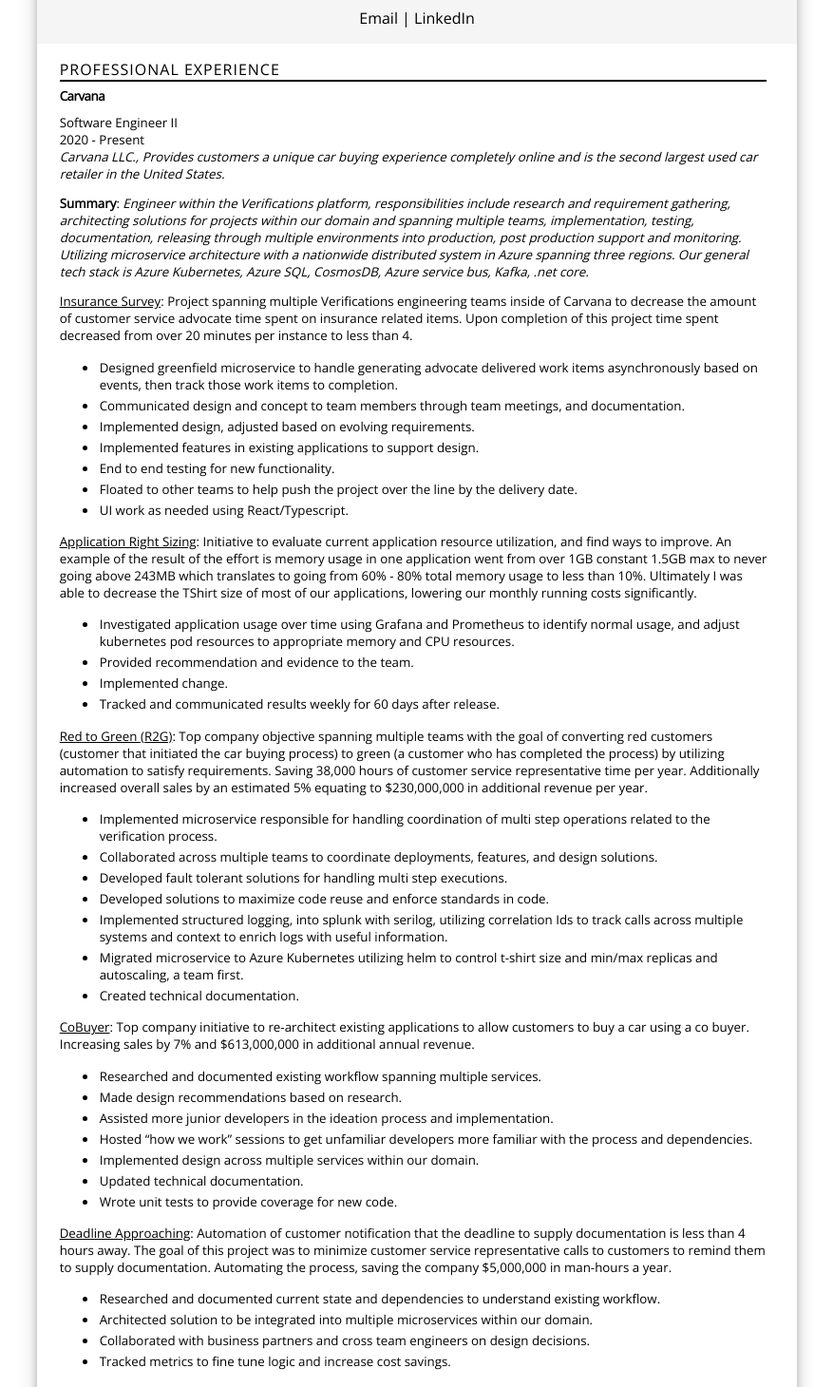
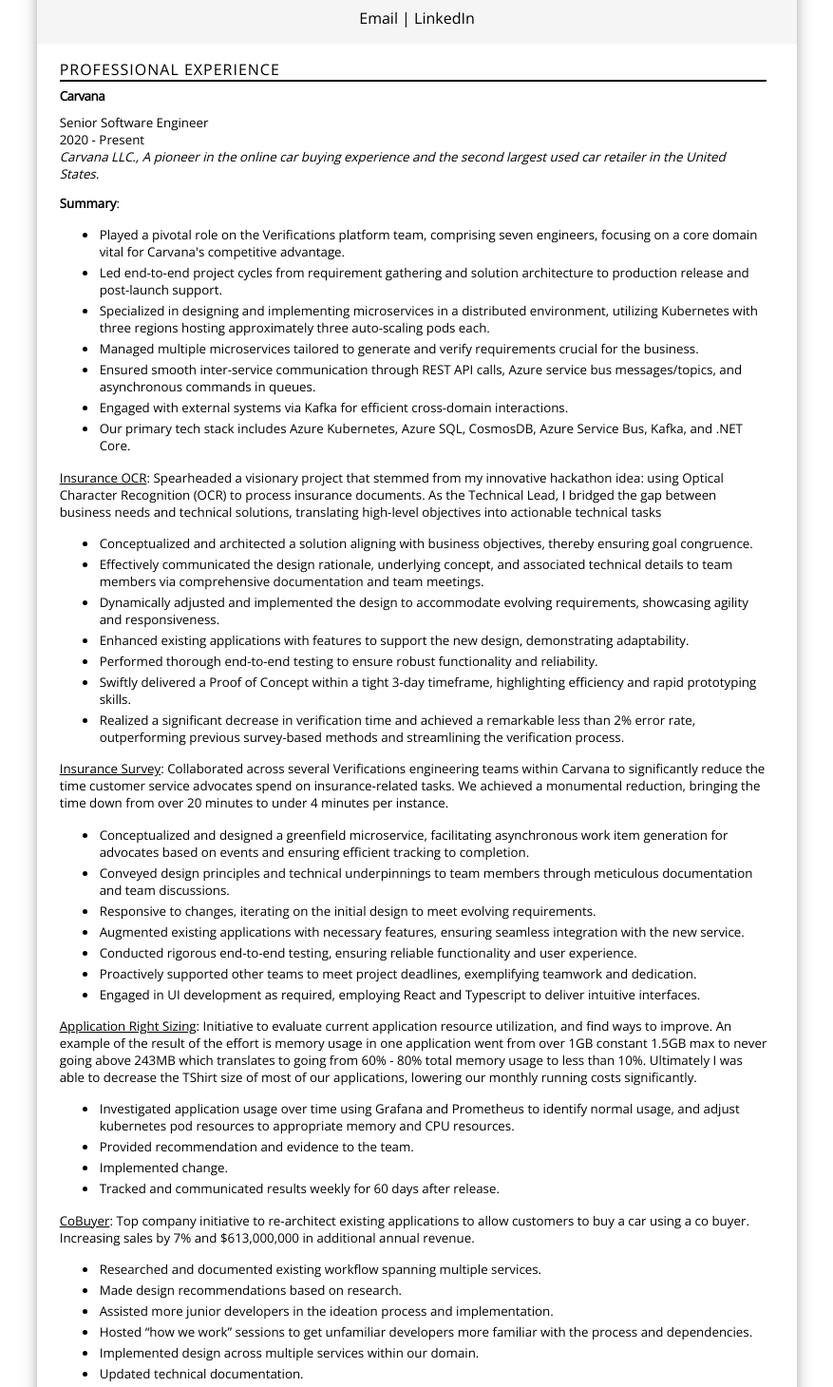
Before and after one commit to wbratz/williambratzdotcom, a Next.js app: page /resume in a window 1280 px wide. Shown: the part 540-2000 px from the top of the page at 95% size, without its empty margins (201-1078 px from the left). Built offline with nearby package versions, Linux system fonts and the light colour scheme.

Commit message:
Updates resume (#51)
Co-authored-by: Billy Bratz <williambratz00@gmail.com>

```diff
--- a/pages/resume.tsx
+++ b/pages/resume.tsx
@@ -37,55 +37,47 @@ export default function Resume() {
             <b>Carvana</b>
           </div>
           <div className={styles.resumeMainContent}>
-            Software Engineer II
+            Senior Software Engineer
             <br></br>2020 - Present
             <br></br>
             <i>
-              Carvana LLC., Provides customers a unique car buying experience
-              completely online and is the second largest used car retailer in
-              the United States.
+              Carvana LLC., A pioneer in the online car buying experience and the second largest used car retailer in the United States.
             </i>
             <p>
               <b>Summary</b>:{" "}
-              <i>
-                Engineer within the Verifications platform, responsibilities
-                include research and requirement gathering, architecting
-                solutions for projects within our domain and spanning multiple
-                teams, implementation, testing, documentation, releasing through
-                multiple environments into production, post production support
-                and monitoring. Utilizing microservice architecture with a
-                nationwide distributed system in Azure spanning three regions.
-                Our general tech stack is Azure Kubernetes, Azure SQL, CosmosDB,
-                Azure service bus, Kafka, .net core.
-              </i>
+              <ul>
+                <li>Played a pivotal role on the Verifications platform team, comprising seven engineers, focusing on a core domain vital for Carvana's competitive advantage.</li>
+                <li>Led end-to-end project cycles from requirement gathering and solution architecture to production release and post-launch support.</li>
+                <li>Specialized in designing and implementing microservices in a distributed environment, utilizing Kubernetes with three regions hosting approximately three auto-scaling pods each.</li>
+                <li>Managed multiple microservices tailored to generate and verify requirements crucial for the business.</li>
+                <li>Ensured smooth inter-service communication through REST API calls, Azure service bus messages/topics, and asynchronous commands in queues.</li>
+                <li>Engaged with external systems via Kafka for efficient cross-domain interactions.</li>
+                <li>Our primary tech stack includes Azure Kubernetes, Azure SQL, CosmosDB, Azure Service Bus, Kafka, and .NET Core.</li>
+              </ul>
             </p>
             <p>
-              <u>Insurance Survey</u>: Project spanning multiple Verifications engineering teams inside of
-              Carvana to decrease the amount of customer service advocate time spent on insurance related items.
-              Upon completion of this project time spent decreased from over 20 minutes per instance to less than 4.
+              <u>Insurance OCR</u>: Spearheaded a visionary project that stemmed from my innovative hackathon idea: using Optical Character Recognition (OCR) to process insurance documents. As the Technical Lead, I bridged the gap between business needs and technical solutions, translating high-level objectives into actionable technical tasks
             </p>
             <ul>
-              <li>
-                Designed greenfield microservice to handle generating advocate delivered work items asynchronously based on events, then track those work items to completion.
-              </li>
-              <li>
-                Communicated design and concept to team members through team meetings, and documentation.
-              </li>
-              <li>
-                Implemented design, adjusted based on evolving requirements.
-              </li>
-              <li>
-                Implemented features in existing applications to support design.
-              </li>
-              <li>
-                End to end testing for new functionality.
-              </li>
-              <li>
-                Floated to other teams to help push the project over the line by the delivery date.
-              </li>
-              <li>
-                UI work as needed using React/Typescript.
-              </li>
+              <li>Conceptualized and architected a solution aligning with business objectives, thereby ensuring goal congruence.</li>
+              <li>Effectively communicated the design rationale, underlying concept, and associated technical details to team members via comprehensive documentation and team meetings.</li>
+              <li>Dynamically adjusted and implemented the design to accommodate evolving requirements, showcasing agility and responsiveness.</li>
+              <li>Enhanced existing applications with features to support the new design, demonstrating adaptability.</li>
+              <li>Performed thorough end-to-end testing to ensure robust functionality and reliability.</li>
+              <li>Swiftly delivered a Proof of Concept within a tight 3-day timeframe, highlighting efficiency and rapid prototyping skills.</li>
+              <li>Realized a significant decrease in verification time and achieved a remarkable less than 2% error rate, outperforming previous survey-based methods and streamlining the verification process.</li>
+            </ul>
+            <p>
+              <u>Insurance Survey</u>: Collaborated across several Verifications engineering teams within Carvana to significantly reduce the time customer service advocates spend on insurance-related tasks. We achieved a monumental reduction, bringing the time down from over 20 minutes to under 4 minutes per instance.
+            </p>
+            <ul>
+                <li>Conceptualized and designed a greenfield microservice, facilitating asynchronous work item generation for advocates based on events and ensuring efficient tracking to completion.</li>
+                <li>Conveyed design principles and technical underpinnings to team members through meticulous documentation and team discussions.</li>
+                <li>Responsive to changes, iterating on the initial design to meet evolving requirements.</li>
+                <li>Augmented existing applications with necessary features, ensuring seamless integration with the new service.</li>
+                <li>Conducted rigorous end-to-end testing, ensuring reliable functionality and user experience.</li>
+                <li>Proactively supported other teams to meet project deadlines, exemplifying teamwork and dedication.</li>
+                <li>Engaged in UI development as required, employing React and Typescript to deliver intuitive interfaces.</li>
             </ul>
             <p>
               <u>Application Right Sizing</u>: Initiative to evaluate current application resource utilization,
@@ -107,45 +99,6 @@ export default function Resume() {
               <li>
                 Tracked and communicated results weekly for 60 days after release.
               </li>
-            </ul>
-            <p>
-              <u>Red to Green (R2G)</u>: Top company objective spanning multiple
-              teams with the goal of converting red customers (customer that
-              initiated the car buying process) to green (a customer who has
-              completed the process) by utilizing automation to satisfy
-              requirements. Saving 38,000 hours of customer service
-              representative time per year. Additionally increased overall sales
-              by an estimated 5% equating to $230,000,000 in additional revenue
-              per year.
-            </p>
-            <ul>
-              <li>
-                Implemented microservice responsible for handling coordination
-                of multi step operations related to the verification process.
-              </li>
-              <li>
-                Collaborated across multiple teams to coordinate deployments,
-                features, and design solutions.
-              </li>
-              <li>
-                Developed fault tolerant solutions for handling multi step
-                executions.
-              </li>
-              <li>
-                Developed solutions to maximize code reuse and enforce standards
-                in code.
-              </li>
-              <li>
-                Implemented structured logging, into splunk with serilog,
-                utilizing correlation Ids to track calls across multiple systems
-                and context to enrich logs with useful information.
-              </li>
-              <li>
-                Migrated microservice to Azure Kubernetes utilizing helm to
-                control t-shirt size and min/max replicas and autoscaling, a
-                team first.
-              </li>
-              <li>Created technical documentation.</li>
             </ul>
             <p>
               <u>CoBuyer</u>: Top company initiative to re-architect existing
@@ -172,31 +125,6 @@ export default function Resume() {
               </li>
               <li>Updated technical documentation.</li>
               <li>Wrote unit tests to provide coverage for new code.</li>
-            </ul>
-            <p>
-              <u>Deadline Approaching</u>: Automation of customer notification
-              that the deadline to supply documentation is less than 4 hours
-              away. The goal of this project was to minimize customer service
-              representative calls to customers to remind them to supply
-              documentation. Automating the process, saving the company
-              $5,000,000 in man-hours a year.
-            </p>
-            <ul>
-              <li>
-                Researched and documented current state and dependencies to
-                understand existing workflow.
-              </li>
-              <li>
-                Architected solution to be integrated into multiple
-                microservices within our domain.
-              </li>
-              <li>
-                Collaborated with business partners and cross team engineers on
-                design decisions.
-              </li>
-              <li>
-                Tracked metrics to fine tune logic and increase cost savings.
-              </li>
             </ul>
           </div>
           <div className={styles.resumeMainInfo}>
@@ -248,6 +176,8 @@ export default function Resume() {
             <b>CoStar Group</b>
           </div>
           <div className={styles.resumeMainContent}>
+          <b>CoStar Group</b>
+          <br></br>
             Software Engineer
           <br></br>2015 - 2020
           <br></br>
@@ -255,10 +185,9 @@ export default function Resume() {
               CoStar Group is the leading provider of analytics for the
               commercial real estate and multifamily industries, as well as
               benchmarking data for the global hospitality industry. Originally
-              employed by STR (Smith Travel Research) , STR was acquired by
-              CoStar in October of 2019. Our tech stack utilized an onprem data
-              center, with SQL Server, .net core, Javascript (Ember, JQuery,
-              React), and RabbitMQ.
+              employed by STR (Smith Travel Research), STR was acquired by
+              CoStar in October of 2019. Our tech stack utilized an on-prem data
+              center, with SQL Server, .NET Core, and JavaScript libraries such as React, jQuery.
           </i>
             <p>
               <u>STR Data integration</u>: With the CoStar acquisition of Smith
@@ -364,7 +293,7 @@ export default function Resume() {
                           </Link>
                       </b>
                   </li>
-              <li>Sprint 2022 Merit List</li>
+                  <li>Spring 2022 Merit List</li>
               </ul>
           </div>
           <div className={styles.resumeMainHeading}>
@@ -388,28 +317,23 @@ export default function Resume() {
           <div className={styles.resumeMainContent}>
             <b>
                 William Bratz dot com,{" "}
-              <Link href="https://github.com/wbratz/williambratzdotcom">
-                Github repo
-              </Link>
+                <Link href="https://github.com/wbratz/williambratzdotcom">Github repo</Link>
             </b>
             <br></br>
             Personal website to test out languages, coding paradigms, and
-            general technology related fun.
+            general technology-related fun.
             <br></br>
-            Uses Next JS, React, deployed to Heroku with CD.
+            Utilized Next.js and React; deployed on Heroku with Continuous Deployment.
           </div>
           <div className={styles.resumeMainContent}>
-            <b>
-              Sunny's Light,{" "}
+            <b>Sunny's Light,{" "}
                 <Link href="https://SunnysLight.org">SunnysLight.org</Link>
             </b>
             <br></br>
             501(c)(3) Non-profit founded by my wife and I following the
             stillbirth of our daughter Sunny.
             <br></br>
-            Uses React, .NET Core 3.1 Api. Azure SQL Server database. Custom
-            stripe integration, Azure App Services, front end is containerized
-            using docker. CD using Azure DevOps.
+            Utilized React, .NET Core 3.1 API, Azure SQL Server database. Developed a custom stripe integration. Hosted on Azure App Services. The front end is containerized using Docker, with Continuous Deployment through Azure DevOps.
         </div>
         </div>
       </div>
```
Lines whose indentation alone changed are shown as unchanged.
